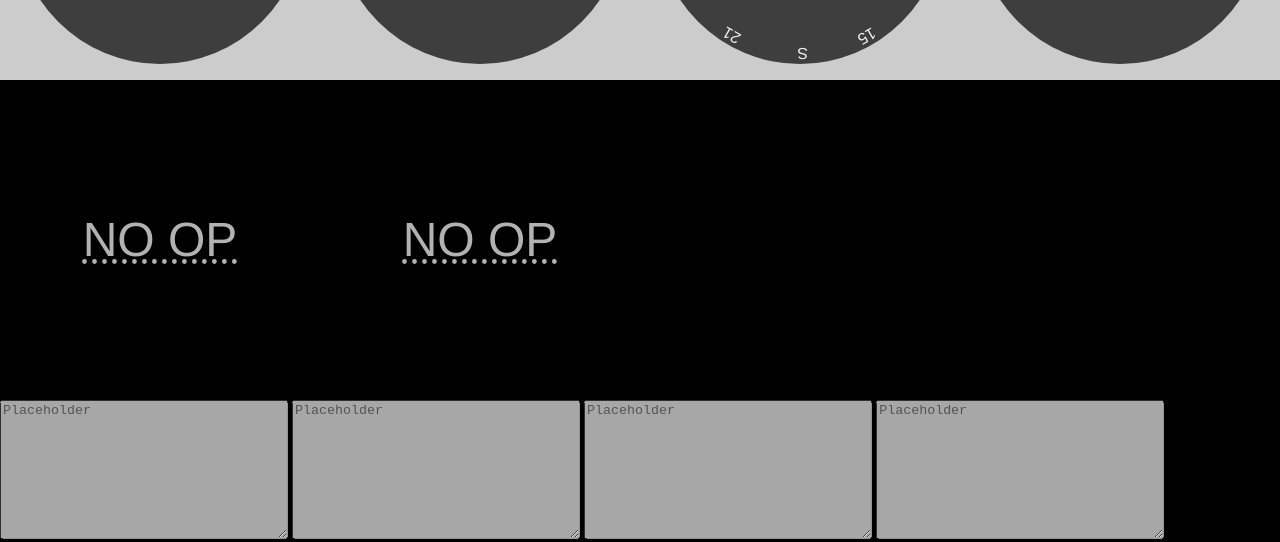
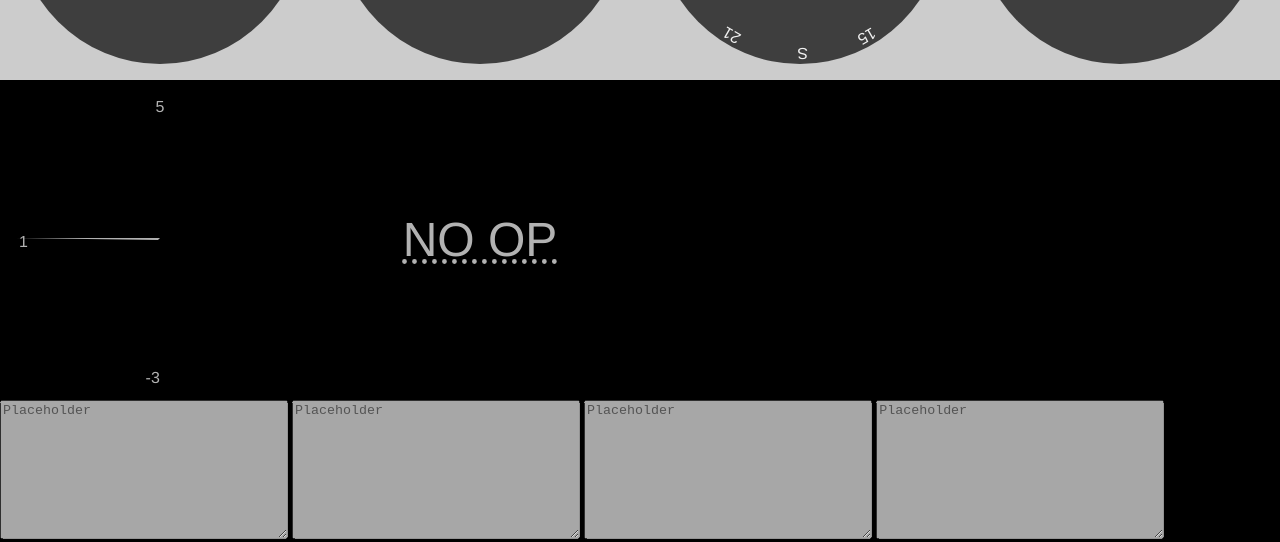
Before and after one commit to imbrianj/sixPack, a plain HTML site: page index.html in a window 1280 px wide. Shown: the part 560-1102 px from the top of the page. Drawn offline with Linux system fonts and the light colour scheme.

Commit message:
Start of the G-meter interface

```diff
--- a/css/common.css
+++ b/css/common.css
@@ -442,6 +442,53 @@ ul .instrument abbr span {
 
 /* G-Meter */
 
+#gmeter h5 {
+  bottom: 50%;
+  left: 50%;
+  overflow: hidden;
+  position: absolute;
+  text-indent: -999px;
+  transform: rotate(-90deg);
+  transform-origin: 0 100%;
+  transition: .5s transform ease-in-out;
+  width: 50%;
+}
+
+#gmeter h5:after {
+  border: 50px solid transparent;
+  border-right-color: #FFF;
+  border-width: 150px 2px 2px 0;
+  content: '';
+  display: block;
+  height: 0;
+  width: 0;
+}
+
+#gmeter ol {
+  list-style: none;
+}
+
+#gmeter li {
+  position: absolute;
+  top: 0;
+}
+
+#gmeter li:nth-child(6) {
+  text-align: center;
+  top: 1%;
+  width: 100%;
+}
+
+#gmeter li:nth-child(10) {
+  left: 1%;
+  top: 48%;
+}
+
+#gmeter li:nth-child(14) {
+  left: 45%;
+  top: 95%;
+}
+
 /* VOR/DME */
 
 @media (max-width: 800px) {
--- a/js/common.js
+++ b/js/common.js
@@ -28,7 +28,7 @@ SB = (function () {
   'use strict';
 
   return {
-    version : 201401005,
+    version : 201401016,
 
    /**
     * Stops event bubbling further.
@@ -617,7 +617,14 @@ SB = (function () {
       },
 
       buildGMeter : function() {
+        var gmeter     = document.createElement('h5'),
+            indicators = document.createElement('ol');
 
+        indicators.innerHTML = '<li>10</li><li>9</li><li>8</li><li>7</li><li>6</li><li>5</li><li>4</li><li>3</li><li>2</li><li>1</li><li>0</li><li>-1</li><li>-2</li><li>-3</li><li>-4</li><li>-5</li><li>-6</li>';
+        SB.get('gmeter').innerHTML = '';
+        SB.get('gmeter').appendChild(gmeter);
+        SB.get('gmeter').appendChild(indicators);
+        SB.spec.elms.gmeter = gmeter;
       },
 
       buildVORDME : function() {
@@ -673,8 +680,23 @@ SB = (function () {
 
       },
 
-      changeGMeter : function(force) {
+      changeGMeter : function(forcePos, forceNeg) {
+        var force  = Math.abs(forceNeg) > forcePos ? forceNeg : forcePos,
+            rotate = -90;
 
+        force = force - 1;
+
+        if(force > 10) {
+          force = 10;
+        }
+
+        else if(force < -6) {
+          force = -6;
+        }
+
+        rotate = rotate + (22.5 * force);
+
+        SB.spec.elms.gmeter.style.transform = 'rotate(' + rotate + 'deg)';
       },
 
       changeVORDME : function(distance, bearing) {
@@ -823,10 +845,13 @@ SB = (function () {
               }
             }
 
+            SB.spec.changeGMeter(Math.max(x, y, z), Math.min(x, y, z));
+/*
             SB.get('debug-motion').value = "x: " + Math.round(x) +
                                          "\ny: " + Math.round(y) +
                                          "\nz: " + Math.round(z) +
                                          "\nHardest Impact: " + Math.round(hardestImpact);
+*/
           });
         }
       },
```
Lines whose indentation alone changed are shown as unchanged.
